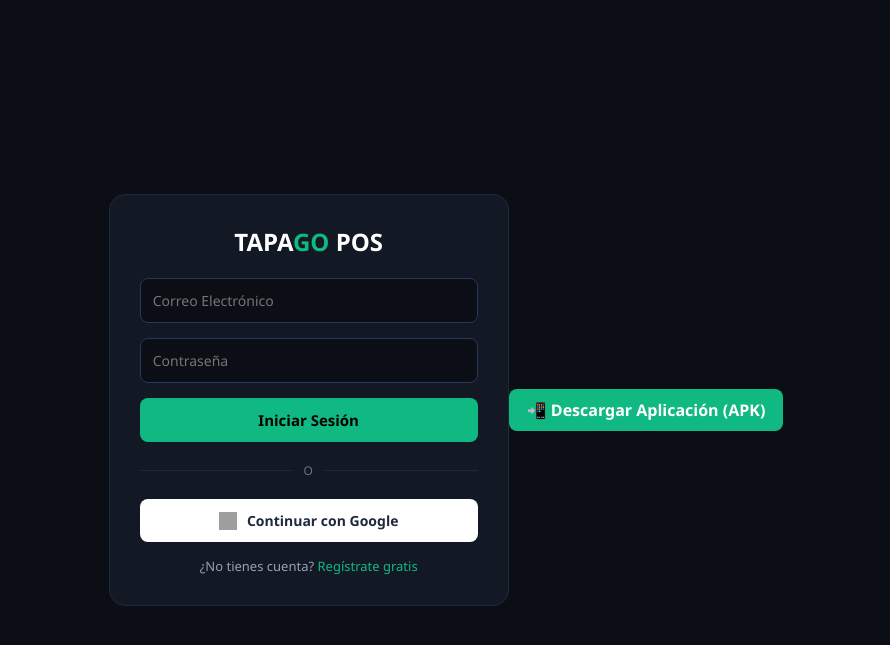
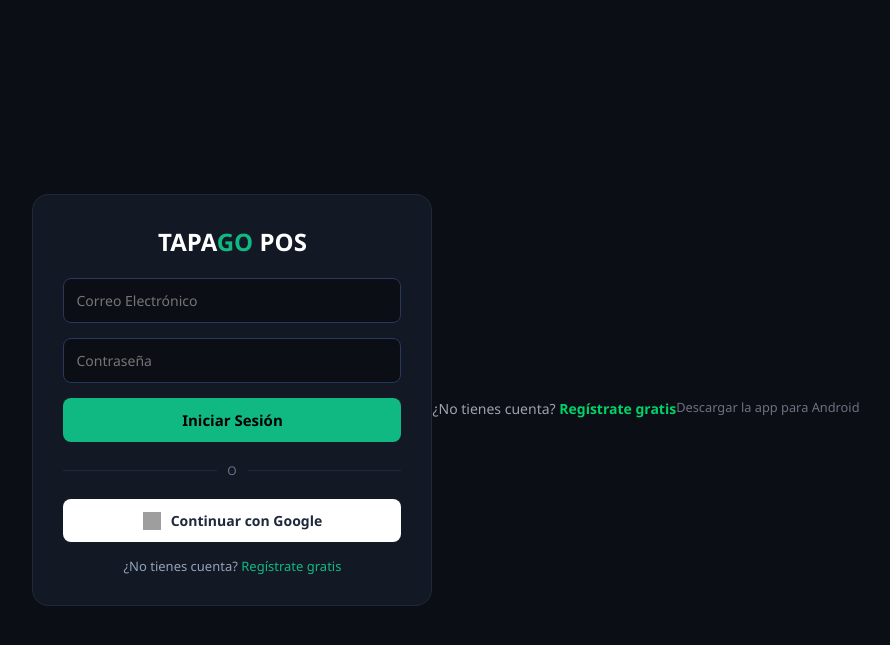
Before and after one commit to puchanasebastian/tapago-next, a Flask app: page /login in a window 1280 px wide. Shown: the top 645 px of the page, without its empty margins (194-1084 px from the left). Run offline with Flask 3, Linux system fonts and the light colour scheme; some libraries are stand-ins or nearby versions; grey boxes are pictures that could not be loaded.

Commit message:
login.html

```diff
--- a/templates/login.html
+++ b/templates/login.html
@@ -58,10 +58,19 @@
         <div class="link">¿No tienes cuenta? <a href="/registro">Regístrate gratis</a></div>
     </div>
 
-    <div style="margin-top: 20px; text-align: center;">
-    <a href="/descargar-apk" class="btn-apk" style="background-color: #10b981; color: white; padding: 10px 18px; text-decoration: none; border-radius: 8px; font-weight: bold; display: inline-block;">
-        📲 Descargar Aplicación (APK)
-    </a>
+    <!-- Enlace de registro -->
+        <p style="margin-top: 16px; font-size: 0.875rem; color: #9ca3af; text-align: center;">
+            ¿No tienes cuenta? <a href="/registro" style="color: #00d26a; text-decoration: none; font-weight: bold;">Regístrate gratis</a>
+        </p>
+
+        <!-- Enlace sutil de descarga -->
+        <div style="margin-top: 12px; text-align: center;">
+            <a href="/descargar-apk" style="color: #6b7280; font-size: 0.8rem; text-decoration: none; transition: color 0.2s;" onmouseover="this.style.color='#00d26a'" onmouseout="this.style.color='#6b7280'">
+                Descargar la app para Android
+            </a>
+        </div>
+
+    </div> <!-- Cierre del contenedor/tarjeta del login -->
 </div>
 </body>
 </html>
```
